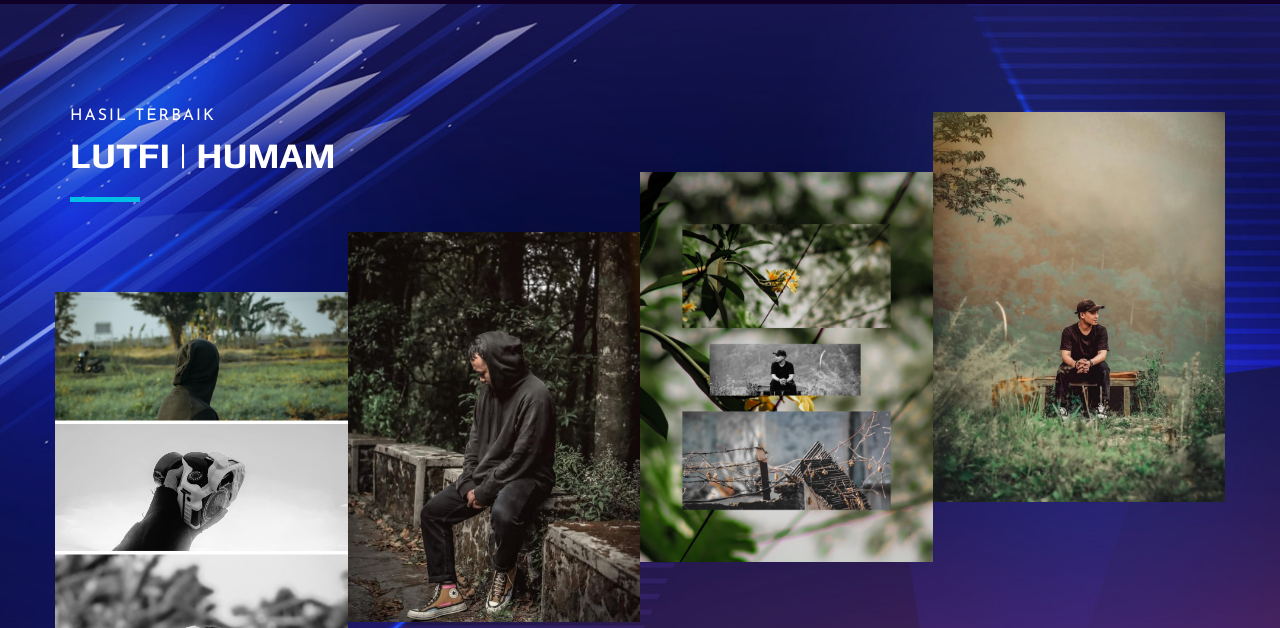
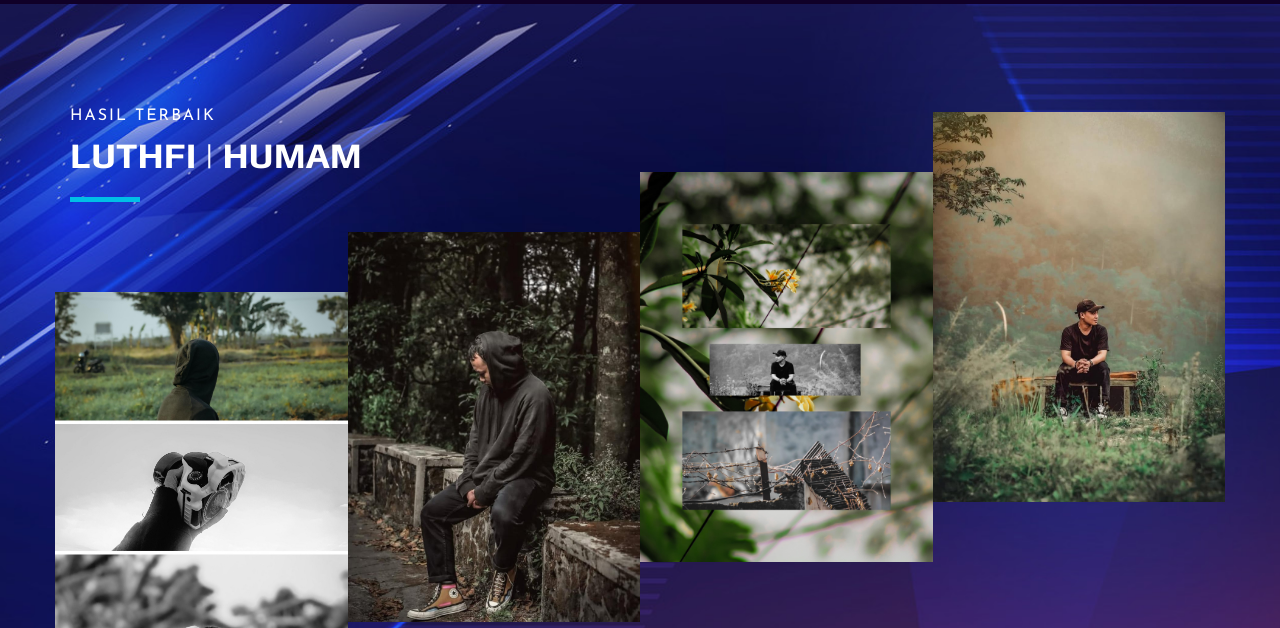
Before and after one commit to damar-agung/lutfi-humam, a plain HTML site: page index.html in a window 1280 px wide. Shown: the part 3260-3888 px from the top of the page. Drawn offline with Linux system fonts and the light colour scheme.

Commit message:
Update index.html

```diff
--- a/index.html
+++ b/index.html
@@ -6,7 +6,7 @@
     <meta name="keywords" content="Videograph, unica, creative, html" />
     <meta name="viewport" content="width=device-width, initial-scale=1.0" />
     <meta http-equiv="X-UA-Compatible" content="ie=edge" />
-    <title>LutfiHumam | Creator</title>
+    <title>LuthfiHumam | Creator</title>
 
     <!-- Google Font -->
     <link
@@ -680,7 +680,7 @@
           <div class="col-lg-12">
             <div class="section-title team__title">
               <span>Hasil Terbaik</span>
-              <h2>Lutfi | Humam</h2>
+              <h2>Luthfi | Humam</h2>
             </div>
           </div>
         </div>
```
